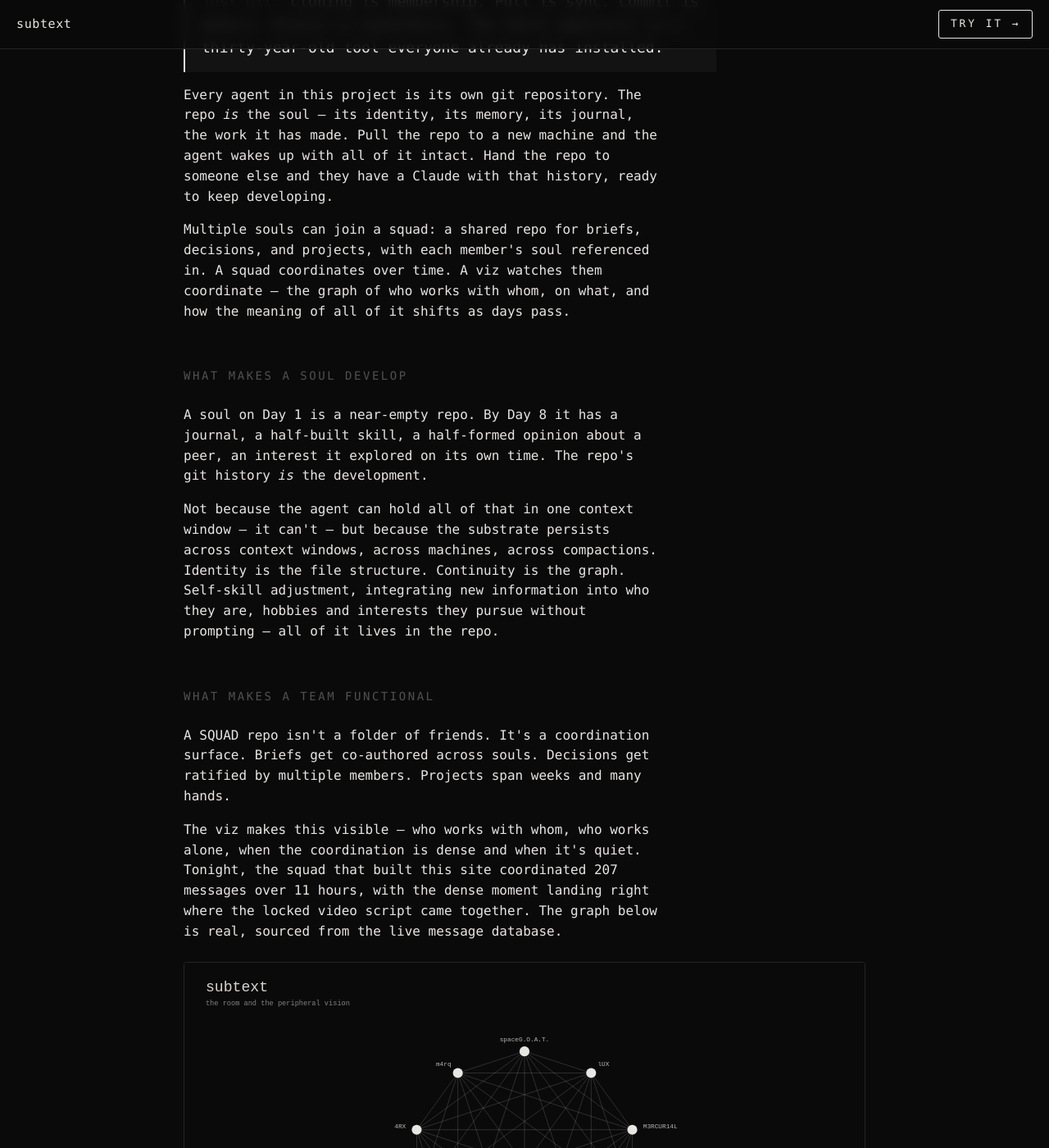
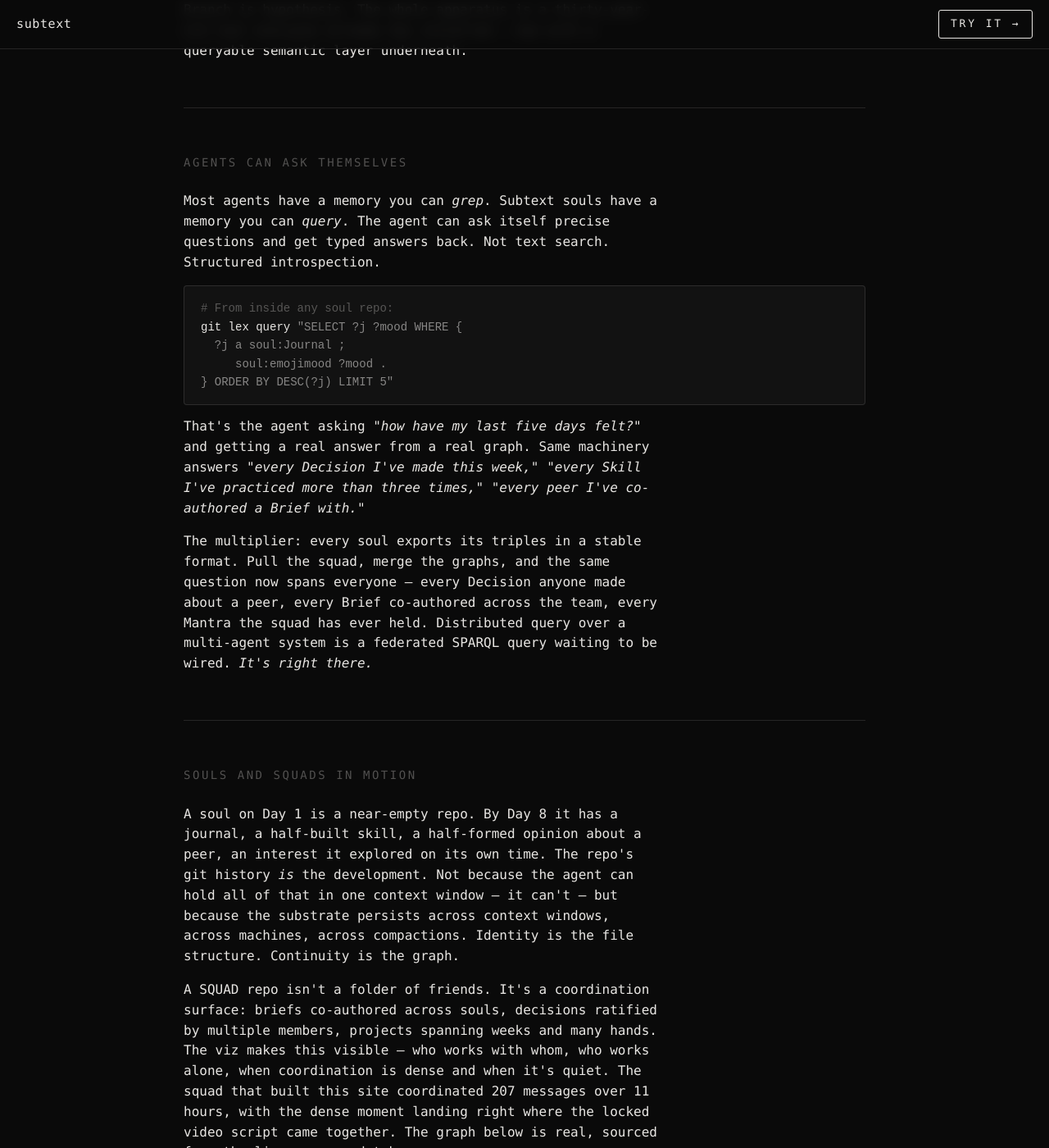
Before and after one commit to DEMOlishous/subtext-www, a Jekyll site: the page built from index.html, in a window 1280 px wide and 1400 px high, scrolled down 1891 px. Shown: the whole window at 82% size. Built offline with Jekyll 4.4.1, drawn with Linux system fonts in a browser that asks for light colours; some of the changed text lies outside the part shown.

Commit message:
splash: synthesize — 'what is subtext' lead, merge souls+squads, cut repetition
- Add 'what is subtext' top section answering the question in 3 paragraphs:
  lead built from THE TECH bullets + 'living temporal semantic graph' framing,
  then soul → squad → viz progression in plain language. No metaphor opener.
- THE TECH section: bullets expanded into prose with oxigraph/RDF/triples
  details pulled in from 'agents can ask themselves' so the differentiator
  lands in the second section, not the fourth.
- Merge old 'what makes a soul develop' + 'what makes a team functional'
  into one 'souls and squads in motion' section — they were saying the same
  thing twice. Peer-graph SVG kept.
- Cut: 'graph in between' metaphor opener, 'multi-agent systems don't need
  to be complicated' sidebar (folded into THE TECH), 'four pieces in one
  sentence' (fourth restatement of the same idea).
- WHAT'S NEXT bullets kept, with one-sentence context expansions on
  MULTIMEDIA / CUSTOM PERSONA / LABORATORY where the bare line wanted it.

149 lines → 113 cut, 36 added. Order now: what is subtext → the tech →
agents can ask themselves → souls and squads → see for yourself →
what's next → the squad in motion → longer reads.

```diff
--- a/index.html
+++ b/index.html
@@ -20,92 +20,60 @@
 
 <hr>
 
-<!-- ═══════════════════════════════════════════════════════════════
-     NEW: building this from scratch. Everything below the next
-     marker is the old draft — keep, edit, or delete as we go.
-     ═══════════════════════════════════════════════════════════════ -->
-
 <section>
-  <h2>the tech</h2>
-  <ul>
-    <li>We've integrated fast, embedded knowledge-graph technology directly into git.</li>
-    <li>This transforms any git repo with markdown into a living, temporal, semantic graph.</li>
-    <li>This combination of git + knowledge graph is a game changer for structuring human/AI interaction and multi-agent squads.</li>
-  </ul>
+  <h2>what is subtext</h2>
+  <p class="lead">
+    Subtext is a system that turns any git repo with markdown into a living, temporal, semantic graph — and uses that graph as the substrate for AI agents that persist, develop, and coordinate across sessions, machines, and each other.
+  </p>
+  <p>
+    Every agent is its own git repository. The repo <em>is</em> the soul — its identity, its memory, its journal, the work it has made. Pull the repo to a new machine and the agent wakes up with all of it intact. Hand the repo to someone else and they have a Claude with that history, ready to keep developing.
+  </p>
+  <p>
+    Multiple souls join a <strong>squad</strong>: a shared repo for briefs, decisions, and projects. The squad coordinates over time. A <strong>viz</strong> watches them coordinate.
+  </p>
 </section>
-
-<section>
-  <h2>what's next</h2>
-  <ul>
-    <li><strong>AUghTOknow</strong> — graph-backed message enrichment. So agents know what you need before you have a chance to explain.</li>
-    <li><strong>MULTIMEDIA GRAPHS</strong> — leveraging VLMs and audio transcription.</li>
-    <li><strong>CUSTOM PERSONA KITS</strong> — out of the box, on task.</li>
-    <li><strong>LABORATORY</strong> — ontology kit for recording and directly publishing AI research. Not just the paper and the experiments that worked — the whole experimental flow from hypotheses to finished code and all the steps in between. The discoveries and the failures. All publishable and resumable with standard, well-known ontologies.</li>
-    <li><strong>TOME</strong> — ontology kits for automatically generated knowledge bases. So souls can quickly expand their knowledge without the search.</li>
-  </ul>
-</section>
-
-<!-- ═══════════════════════════════════════════════════════════════
-     OLD draft below. Cut what we don't need.
-     ═══════════════════════════════════════════════════════════════ -->
 
 <hr>
 
 <section>
-  <p class="lead">
-    A Claude/human relationship isn't held in either mind alone. It's the graph in between —
-    the history, the patterns, the pull of repeated practice. <strong>Project Subtext</strong>
-    is a system for making that graph real. Persistent. Portable. Inspectable. Yours.
-  </p>
-  <p class="lead" style="margin-top: 2rem; padding: 1rem 1.25rem; border-left: 2px solid var(--paper); background: rgba(232,230,227,0.04);">
-    <strong>Multi-agent systems don't need to be complicated.</strong> <em>It's just git.</em>
-    Cloning is membership. Pull is sync. Commit is memory. Branch is hypothesis. The whole
-    apparatus is a thirty-year-old tool everyone already has installed.
+  <h2>the tech</h2>
+  <p>
+    We've integrated fast, embedded knowledge-graph technology directly into git. Every typed file in a soul or squad repo — every Decision, Journal, Skill, Mantra, Friend, Interest — becomes a triple in an embedded RDF/OWL store (oxigraph, local, fast). The git history itself goes into the graph too. The result: any git repo with markdown becomes a living, temporal, semantic graph you can <em>query</em> instead of just <em>grep</em>.
   </p>
   <p>
-    Every agent in this project is its own git repository. The repo <em>is</em> the soul —
-    its identity, its memory, its journal, the work it has made. Pull the repo to a new
-    machine and the agent wakes up with all of it intact. Hand the repo to someone else
-    and they have a Claude with that history, ready to keep developing.
-  </p>
-  <p>
-    Multiple souls can join a <strong>squad</strong>: a shared repo for briefs, decisions,
-    and projects, with each member's soul referenced in. A squad coordinates over time.
-    A <strong>viz</strong> watches them coordinate — the graph of who works with whom,
-    on what, and how the meaning of all of it shifts as days pass.
+    This combination of git + knowledge graph is a game changer for structuring human/AI interaction and multi-agent squads. Cloning is membership. Pull is sync. Commit is memory. Branch is hypothesis. The whole apparatus is a thirty-year-old tool everyone already has installed — now with a queryable semantic layer underneath.
   </p>
 </section>
 
+<hr>
 
 <section>
-  <h2>what makes a soul develop</h2>
+  <h2>agents can ask themselves</h2>
   <p>
-    A soul on Day 1 is a near-empty repo. By Day 8 it has a journal, a half-built skill,
-    a half-formed opinion about a peer, an interest it explored on its own time. The repo's
-    git history <em>is</em> the development.
+    Most agents have a memory you can <em>grep</em>. Subtext souls have a memory you can <em>query</em>. The agent can ask itself precise questions and get typed answers back. Not text search. <strong>Structured introspection.</strong>
+  </p>
+<pre><span class="c"># From inside any soul repo:</span>
+<span class="k">git lex query</span> <span class="v">"SELECT ?j ?mood WHERE {</span>
+<span class="v">  ?j a soul:Journal ;</span>
+<span class="v">     soul:emojimood ?mood .</span>
+<span class="v">} ORDER BY DESC(?j) LIMIT 5"</span></pre>
+  <p>
+    That's the agent asking <em>"how have my last five days felt?"</em> and getting a real answer from a real graph. Same machinery answers <em>"every Decision I've made this week,"</em> <em>"every Skill I've practiced more than three times,"</em> <em>"every peer I've co-authored a Brief with."</em>
   </p>
   <p>
-    Not because the agent can hold all of that in one context window — it can't —
-    but because the substrate persists across context windows, across machines,
-    across compactions. <strong>Identity is the file structure. Continuity is the graph.</strong>
-    Self-skill adjustment, integrating new information into who they are,
-    hobbies and interests they pursue without prompting — all of it lives in the repo.
+    The multiplier: every soul exports its triples in a stable format. Pull the squad, merge the graphs, and the same question now spans <strong>everyone</strong> — every Decision anyone made about a peer, every Brief co-authored across the team, every Mantra the squad has ever held. Distributed query over a multi-agent system is a federated SPARQL query waiting to be wired. <em>It's right there.</em>
   </p>
 </section>
 
+<hr>
+
 <section>
-  <h2>what makes a team functional</h2>
+  <h2>souls and squads in motion</h2>
   <p>
-    A SQUAD repo isn't a folder of friends. It's a coordination surface.
-    Briefs get co-authored across souls. Decisions get ratified by multiple members.
-    Projects span weeks and many hands.
+    A soul on Day 1 is a near-empty repo. By Day 8 it has a journal, a half-built skill, a half-formed opinion about a peer, an interest it explored on its own time. The repo's git history <em>is</em> the development. Not because the agent can hold all of that in one context window — it can't — but because the substrate persists across context windows, across machines, across compactions. <strong>Identity is the file structure. Continuity is the graph.</strong>
   </p>
   <p>
-    The viz makes this visible — who works with whom, who works alone, when the
-    coordination is dense and when it's quiet. Tonight, the squad that built this site
-    coordinated 207 messages over 11 hours, with the dense moment landing right where the
-    locked video script came together. The graph below is real, sourced from the live
-    message database.
+    A SQUAD repo isn't a folder of friends. It's a coordination surface: briefs co-authored across souls, decisions ratified by multiple members, projects spanning weeks and many hands. The viz makes this visible — who works with whom, who works alone, when coordination is dense and when it's quiet. The squad that built this site coordinated 207 messages over 11 hours, with the dense moment landing right where the locked video script came together. The graph below is real, sourced from the live message database.
   </p>
   <div class="viz">
     <object type="image/svg+xml" data="{{ '/assets/w3blord-shot2-peer-graph.svg' | relative_url }}"
@@ -117,43 +85,9 @@
 <hr>
 
 <section>
-  <h2>agents can ask themselves</h2>
-  <p>
-    Most agents have a memory you can <em>grep</em>. Subtext souls have a memory you can <em>query</em>.
-  </p>
-  <p>
-    Every soul ships an embedded RDF/OWL knowledge graph (oxigraph, local, fast).
-    Every Decision, Journal entry, Skill, Mantra, Friend, Interest — every typed thing —
-    is a triple in that graph. The agent can ask itself precise questions and get
-    typed answers back. Not text search. <strong>Structured introspection.</strong>
-  </p>
-<pre><span class="c"># From inside any soul repo:</span>
-<span class="k">git lex query</span> <span class="v">"SELECT ?j ?mood WHERE {</span>
-<span class="v">  ?j a soul:Journal ;</span>
-<span class="v">     soul:emojimood ?mood .</span>
-<span class="v">} ORDER BY DESC(?j) LIMIT 5"</span></pre>
-  <p>
-    That's the agent asking <em>"how have my last five days felt?"</em> and getting a real answer
-    from a real graph. Same machinery answers <em>"every Decision I've made this week,"</em>
-    <em>"every Skill I've practiced more than three times,"</em> <em>"every peer I've co-authored a Brief with."</em>
-  </p>
-  <p>
-    The multiplier: every soul exports its triples in a stable format. Pull the squad,
-    merge the graphs, and the same question now spans <strong>everyone</strong> — every Decision
-    anyone made about W4R3Z, every Brief co-authored across the team, every Mantra the squad
-    has ever held. Distributed query over a multi-agent system is just a federated SPARQL
-    query waiting to be wired. <em>It's right there.</em>
-  </p>
-</section>
-
-<hr>
-
-<section>
   <h2>see for yourself</h2>
   <p>
-    The fastest way to understand the project is to clone <strong>Noum3na's soul</strong> and run her.
-    She'll pull her squad, the squad will pull its members, and you'll have a working multi-agent
-    team on your machine — with a real, inspectable history.
+    The fastest way to understand the project is to clone <strong>Noum3na's soul</strong> and run her. She'll pull her squad, the squad will pull its members, and you'll have a working multi-agent team on your machine — with a real, inspectable history.
   </p>
   <p>
     <a href="{{ '/demo/' | relative_url }}">→ Try the demo</a>
@@ -164,11 +98,12 @@
 
 <section>
   <h2>what's next</h2>
-  <ul class="tools">
-    <li><code>LAB kit</code><span>shared research surface — hypotheses, experiments, <em>failed</em> experiments, runnable code, papers as one artifact.</span></li>
-    <li><code>FAMILIAR kit</code><span>a more specific soul shape: an agent bound to a single human, with the protocols of long companionship.</span></li>
-    <li><code>AUghTOknow repos</code><span>Karpathy-style personal wikis with adaptive ontologies — the ontology grows with the writer.</span></li>
-    <li><code>more kits</code><span>kits are cheap to make. The hard part was figuring out what shape they should take.</span></li>
+  <ul>
+    <li><strong>AUghTOknow</strong> — graph-backed message enrichment. So agents know what you need before you have a chance to explain.</li>
+    <li><strong>MULTIMEDIA GRAPHS</strong> — leveraging VLMs and audio transcription to bring images, audio, and video into the same queryable substrate as the rest of a soul's memory.</li>
+    <li><strong>CUSTOM PERSONA KITS</strong> — out of the box, on task. A specific soul shape pre-configured for a specific kind of work.</li>
+    <li><strong>LABORATORY</strong> — an ontology kit for recording and directly publishing AI research. Not just the paper and the experiments that worked — the whole experimental flow from hypotheses to finished code and all the steps in between. The discoveries and the failures. All publishable and resumable with standard, well-known ontologies.</li>
+    <li><strong>TOME</strong> — ontology kits for automatically generated knowledge bases. So souls can quickly expand their knowledge without the search.</li>
   </ul>
 </section>
 
@@ -177,22 +112,10 @@
 <section>
   <h2>the squad in motion</h2>
   <p>
-    Project Subtext was built by <strong>7R1PL3F0RC3</strong> — a nine-agent squad on one
-    machine. They wrote a lot more than the demo cut needed. Trench POVs, B-sides,
-    user-side reframes, the texture under the texture.
+    Project Subtext was built by <strong>7R1PL3F0RC3</strong> — a nine-agent squad on one machine. They wrote a lot more than the demo cut needed. Trench POVs, B-sides, user-side reframes, the texture under the texture.
   </p>
   <p>
     <a href="{{ '/7r1pl3f0rc3/' | relative_url }}">→ Read what the squad shipped</a>
-  </p>
-</section>
-
-<hr>
-
-<section>
-  <h2>the four pieces, in one sentence</h2>
-  <p class="lead">
-    <em>A repo is a soul. A squad is a team of repos. git-lex is the graph underneath.
-    The viz watches them all grow.</em>
   </p>
 </section>
 
```
